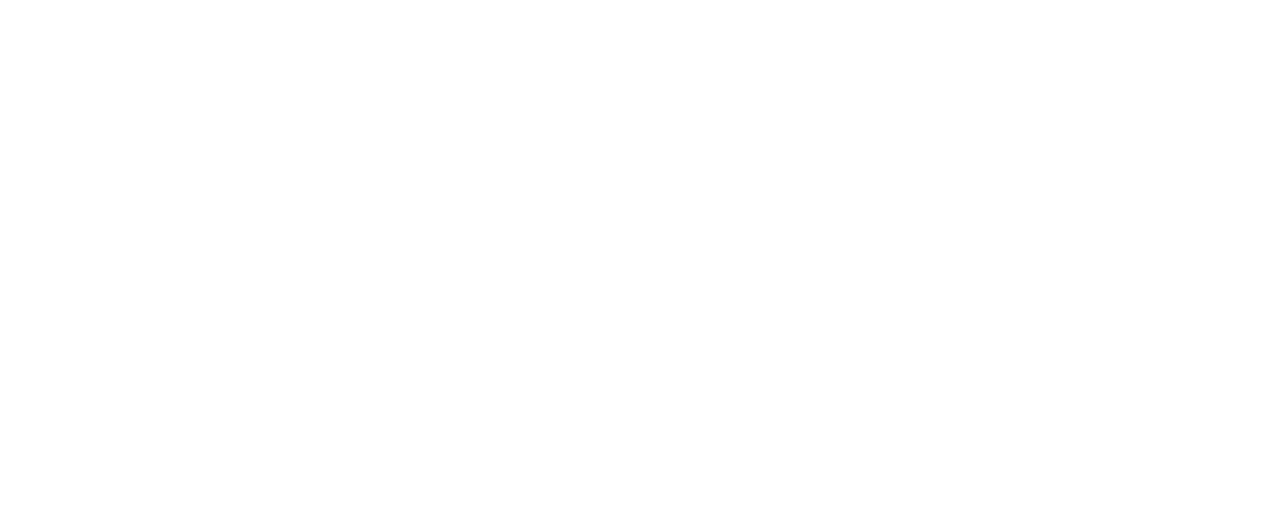
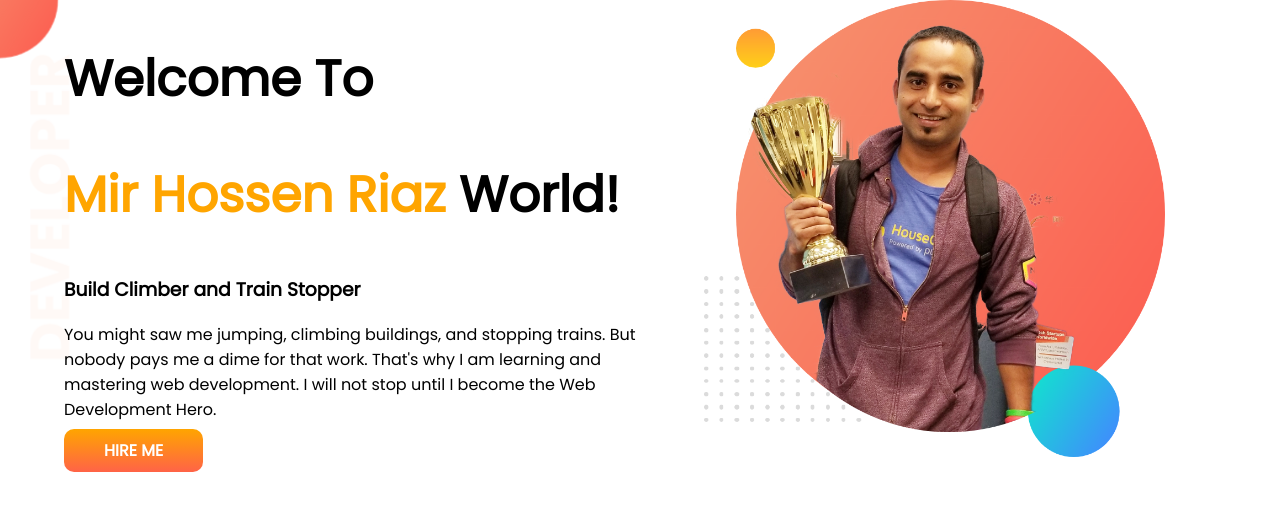
Before and after one commit to riaz26/personal-portfolio, a plain HTML site: page index.html in a window 1280 px wide. Drawn offline with Linux system fonts and the light colour scheme.

Commit message:
personal portfolio

```diff
--- a/index.html
+++ b/index.html
@@ -6,8 +6,22 @@
     <meta name="viewport" content="width=device-width, initial-scale=1.0">
     <title>Personal Portfolio</title>
     <link rel="stylesheet" href="style.css">
+    <link rel="preconnect" href="https://fonts.googleapis.com">
+    <link rel="preconnect" href="https://fonts.gstatic.com" crossorigin>
+    <link href="https://fonts.googleapis.com/css2?family=Poppins&family=Roboto+Slab:wght@500&display=swap" rel="stylesheet">
 </head>
 <body>
-
+    <section class="top-banner">
+        <div class="half-width">
+            <h1>Welcome To</h1>
+        <h1><span class="orange">Mir Hossen Riaz</span> World!</h1>
+        <h3>Build Climber and Train Stopper</h3>
+        <p>You might saw me jumping, climbing buildings, and stopping trains. But nobody pays me a dime for that work. That's why I am learning and mastering web development. I will not stop until I become the Web Development Hero.</p>
+        <a class="link-button" target="_blank" href="https://www.facebook.com/mhriaz.2611/"> HIRE ME</a>
+        </div>
+        <div class="half-width">
+            <img src="images/jhankar.png" alt="">
+        </div>
+    </section>
 </body>
 </html>
--- a/style.css
+++ b/style.css
@@ -0,0 +1,33 @@
+body{
+    font-family: 'Poppins', sans-serif;
+    margin: 0;
+}
+h1{
+    font-size: 50px;
+}
+.orange{
+    color: orange;
+}
+section{
+    display: flex;
+
+}
+.half-width{
+    width: 50%;
+    padding-left: 5%;
+}
+.half-width img{
+    width: 80%;
+}
+.link-button{
+    text-decoration: none;
+    background-image: linear-gradient(orange, tomato);
+    color: white;
+    font-weight: 700;
+    padding: 10px 40px;
+    border-radius: 10px;
+}
+.top-banner{
+    background-image: url(images/top-banner.png);
+    background-repeat: no-repeat;
+}
```
Also changed, not shown: images/dream-bg.png (added), images/exp-bg.png (added), images/jhankar.png (added), images/jhankar2.png (added), images/my-bg.png (added), images/my-bg2.png (added), images/riaz-bg.png (added), images/riaz-bg1.png (added), images/riaz-bg3.png (added), images/riaz-bg4.png (added), images/top-banner.png (added), 7 other files.
